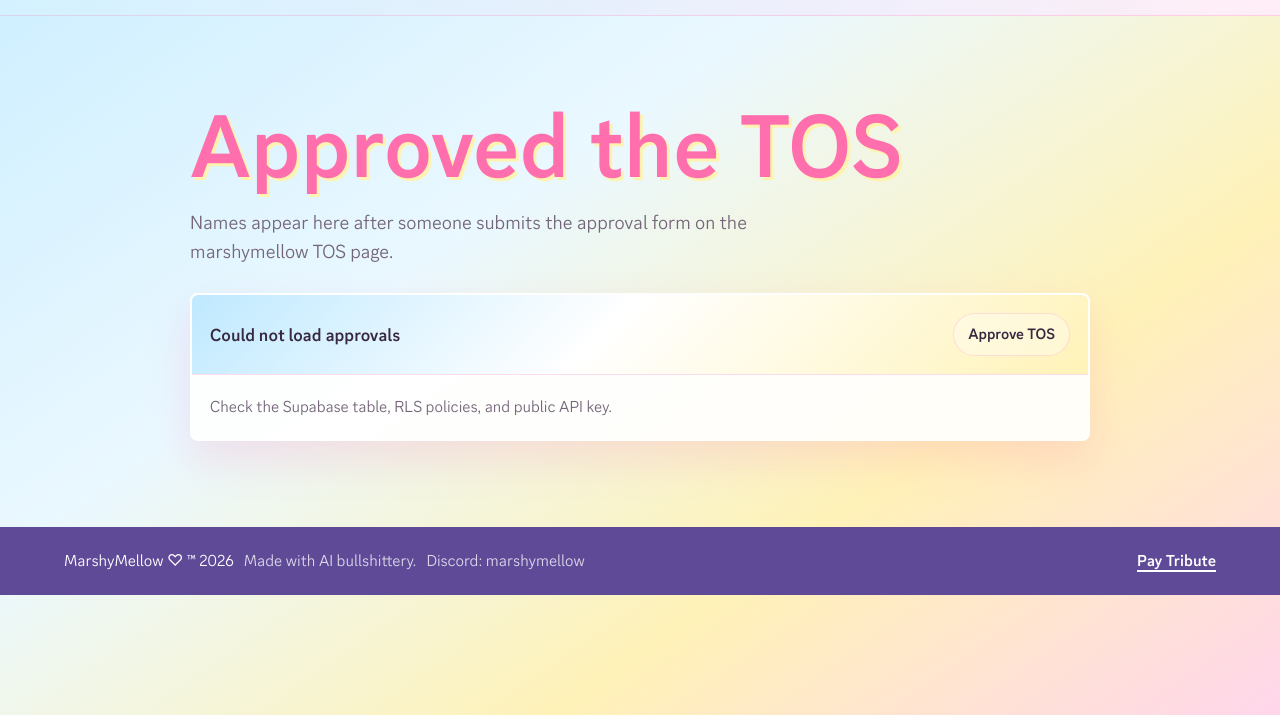
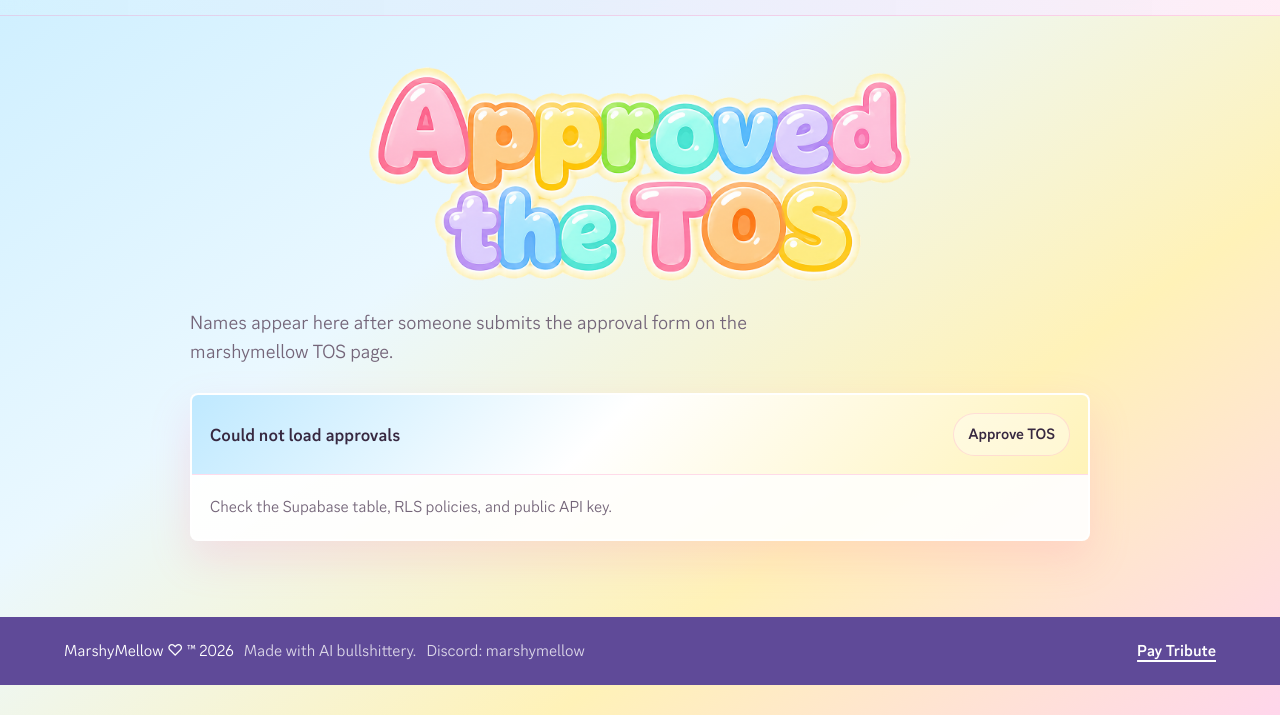
Before and after one commit to MarshyMellow-labs/marshymellow-labs.github.io, a plain HTML site: page approved.html in a window 1280 px wide. Shown: the part 85-800 px from the top of the page. Drawn offline with nearby package versions, Linux system fonts and the light colour scheme; no server answers.

Commit message:
Add files via upload

```diff
--- a/approved.html
+++ b/approved.html
@@ -134,7 +134,7 @@
     }
 
     main {
-      padding: clamp(36px, 8vw, 86px) clamp(18px, 5vw, 64px);
+      padding: clamp(18px, 4vw, 42px) clamp(18px, 5vw, 64px) clamp(36px, 7vw, 76px);
     }
 
     .approved-shell {
@@ -144,11 +144,20 @@
 
     h1 {
       color: var(--berry);
+      display: flex;
+      justify-content: center;
       font-size: clamp(2.6rem, 7vw, 5.8rem);
       line-height: 0.98;
       margin: 0;
       overflow-wrap: anywhere;
       text-shadow: 3px 3px 0 rgba(255, 242, 173, 0.95);
+    }
+
+    .approved-title-image {
+      display: block;
+      height: auto;
+      max-width: 100%;
+      width: clamp(260px, 44vw, 560px);
     }
 
     .intro {
@@ -290,7 +299,9 @@
 
   <main>
     <section class="approved-shell" aria-labelledby="approved-title">
-      <h1 id="approved-title">Approved the TOS</h1>
+      <h1 id="approved-title">
+        <img class="approved-title-image" src="assets/approved-title.png" alt="Approved the TOS">
+      </h1>
       <p class="intro">Names appear here after someone submits the approval form on the marshymellow TOS page.</p>
 
       <div class="approved-panel">
```
Also changed, not shown: admin.html (+13 -2 lines), index.html (+8 -1 lines), assets/about-title.png (added), assets/admin-title.png (added), assets/approved-title.png (added).
